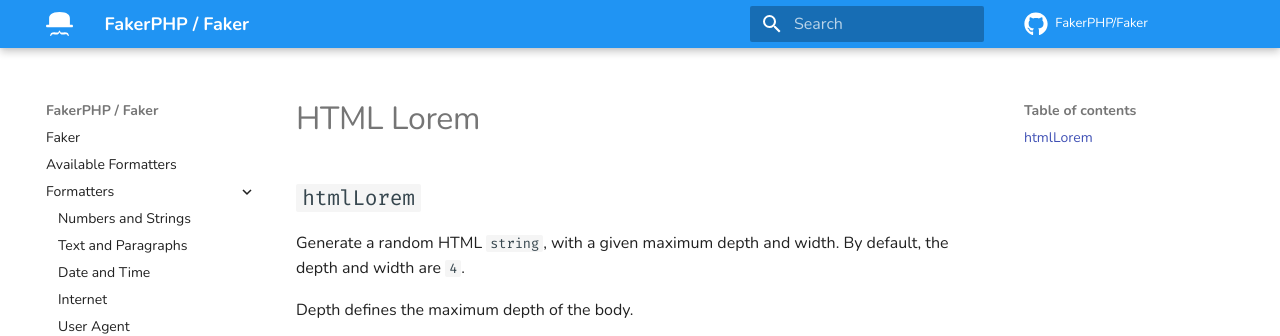
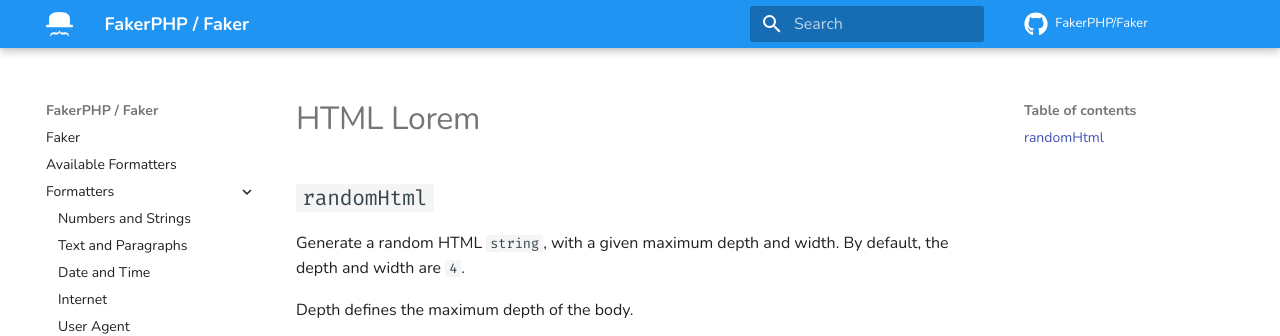
Before and after one commit to FakerPHP/fakerphp.github.io, an MkDocs documentation site: the page built from docs/formatters/html-lorem.md, in a window 1280 px wide. Shown: the top 336 px of the page. Built offline with MkDocs 1.6.1 and Material for MkDocs 9.7.7, drawn with Linux system fonts in a browser that asks for light colours; nearby versions of some CDN libraries; comment, search, counter and statistics services are not loaded.

Commit message:
change htmlLorem to randomHtml (#52)

```diff
--- a/docs/formatters/html-lorem.md
+++ b/docs/formatters/html-lorem.md
@@ -1,6 +1,6 @@
 # HTML Lorem
 
-## `htmlLorem`
+## `randomHtml`
 
 Generate a random HTML `string`, with a given maximum depth and width. By default, the depth and width are `4`.
 
```
